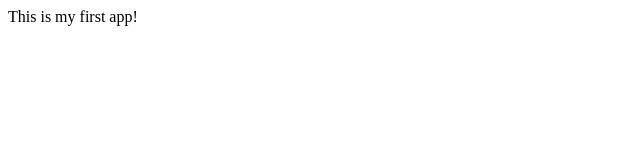
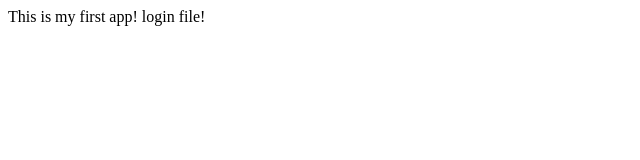
Before and after one commit to mostafa12088/myappsample, a plain HTML site: page login.html in a window 1280 px wide. Shown: the full height of the page, 0-640 px from the left. Drawn offline with Linux system fonts and the light colour scheme.

Commit message:
Changed login.html

```diff
--- a/login.html
+++ b/login.html
@@ -5,5 +5,6 @@
 
 	<body>
 	This is my first app!
+	login file!
 	</body>
 </html>
```
